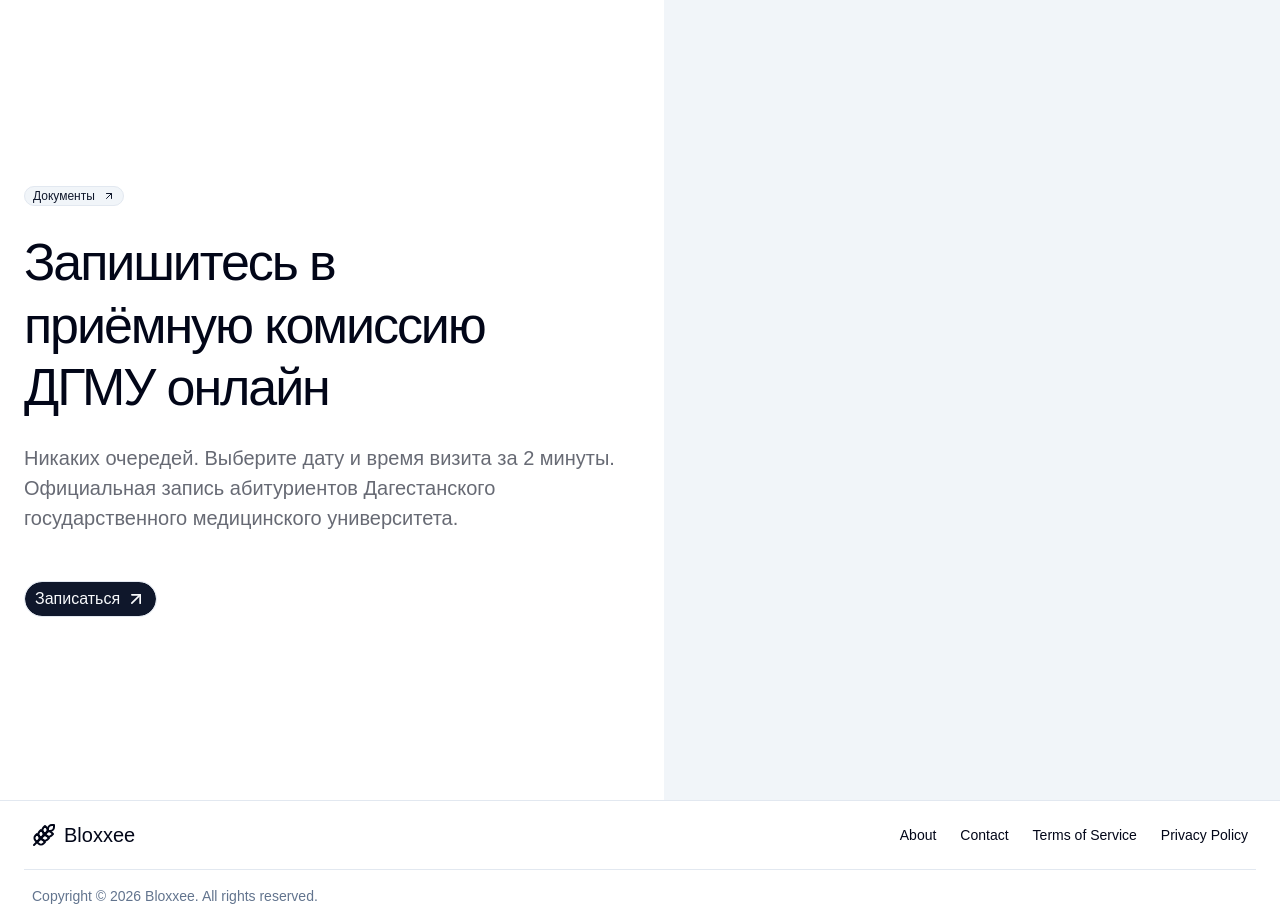
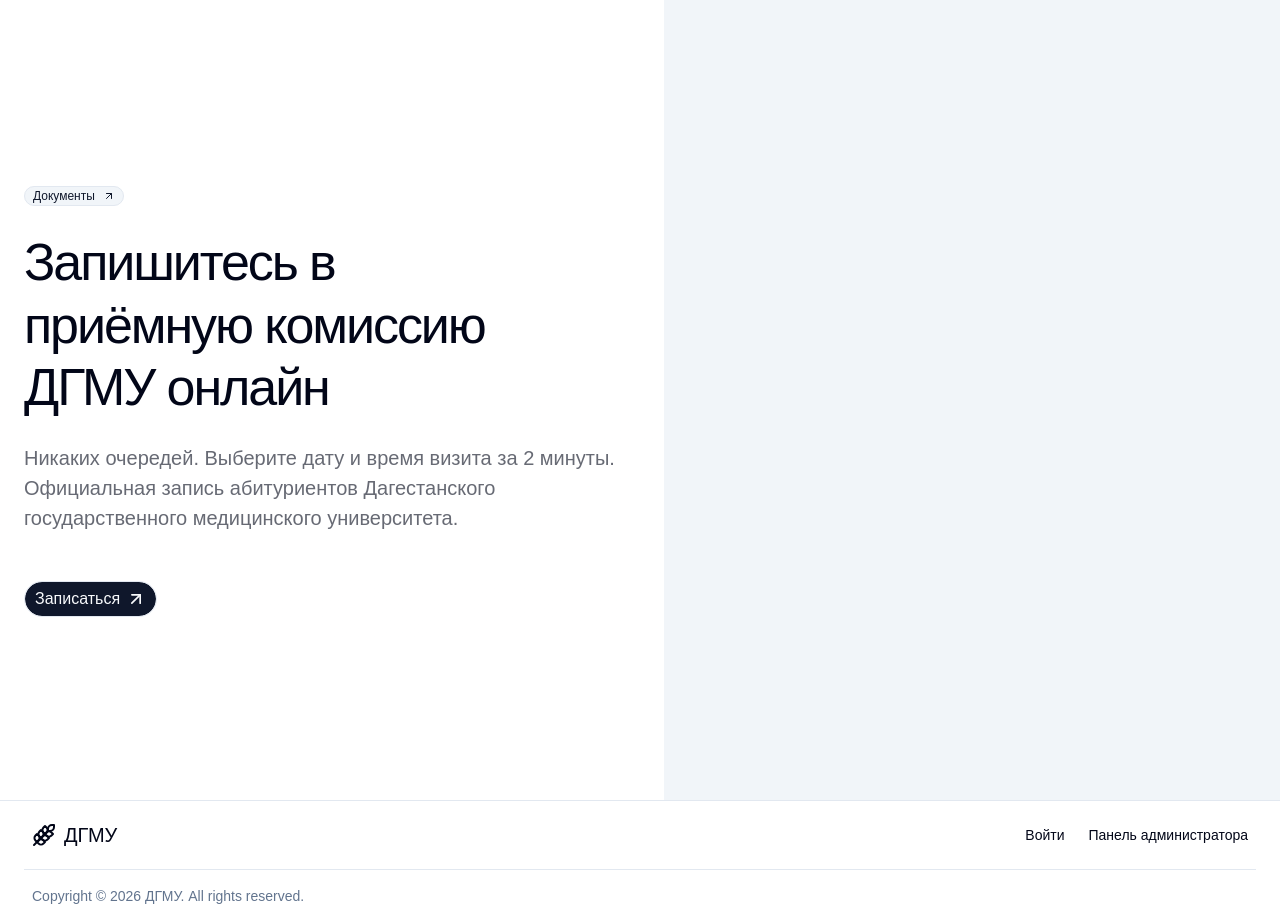
Before and after one commit to dgmu-univer/smart-queue-web, a Next.js app: page / in a window 1280 px wide. Built offline with nearby package versions, Linux system fonts and the light colour scheme.

Commit message:
Update branding to DGMU

```diff
--- a/src/app/dashboard/profile/page.tsx
+++ b/src/app/dashboard/profile/page.tsx
@@ -1,11 +1,10 @@
 import { type Metadata } from "next";
 import { redirect } from "next/navigation";
-
 
 import type { User } from "@/features/auth/types";
 
 export const metadata: Metadata = {
-  title: "Профиль — OptPrice",
+  title: "Профиль — ДГМУ",
 };
 
 const roleLabels: Record<User["role"], string> = {
--- a/src/app/layout.tsx
+++ b/src/app/layout.tsx
@@ -13,8 +13,8 @@ const inter = Geist({
 });
 
 export const metadata: Metadata = {
-  title: "Price05 — B2B маркетплейс",
-  description: "B2B маркетплейс для поставщиков и магазинов",
+  title: "ДГМУ — Запись в приёмную комиссию",
+  description: "Никаких очередей. Выберите дату и время визита за 2 минуты.",
 };
 
 export default function RootLayout({
--- a/src/components/footer.tsx
+++ b/src/components/footer.tsx
@@ -4,20 +4,12 @@ import { Wheat } from "lucide-react";
 
 const links = [
   {
-    title: "About",
-    href: "/#about",
+    title: "Войти",
+    href: "/dashboard/profile",
   },
   {
-    title: "Contact",
-    href: "/#contact",
-  },
-  {
-    title: "Terms of Service",
-    href: "/#terms",
-  },
-  {
-    title: "Privacy Policy",
-    href: "/#privacy",
+    title: "Панель администратора",
+    href: "/dashboard",
   },
 ];
 
@@ -28,7 +20,7 @@ const Footer = () => {
         <div className="flex flex-col items-center justify-between gap-4 px-2 pt-3 pb-5 sm:flex-row">
           <Link className="flex items-center gap-2" href="/">
             <Wheat />
-            <span className="text-xl font-medium">Bloxxee</span>
+            <span className="text-xl font-medium">ДГМУ</span>
           </Link>
 
           <ul className="flex flex-wrap items-center justify-center gap-x-6 gap-y-2 text-sm font-medium">
@@ -41,7 +33,7 @@ const Footer = () => {
         </div>
         <div className="flex flex-col-reverse items-center justify-between gap-4 px-2 pt-4 pb-2 sm:flex-row">
           <p className="text-muted-foreground text-sm font-medium">
-            Copyright &copy; {new Date().getFullYear()} Bloxxee. All rights
+            Copyright &copy; {new Date().getFullYear()} ДГМУ. All rights
             reserved.
           </p>
         </div>
```
